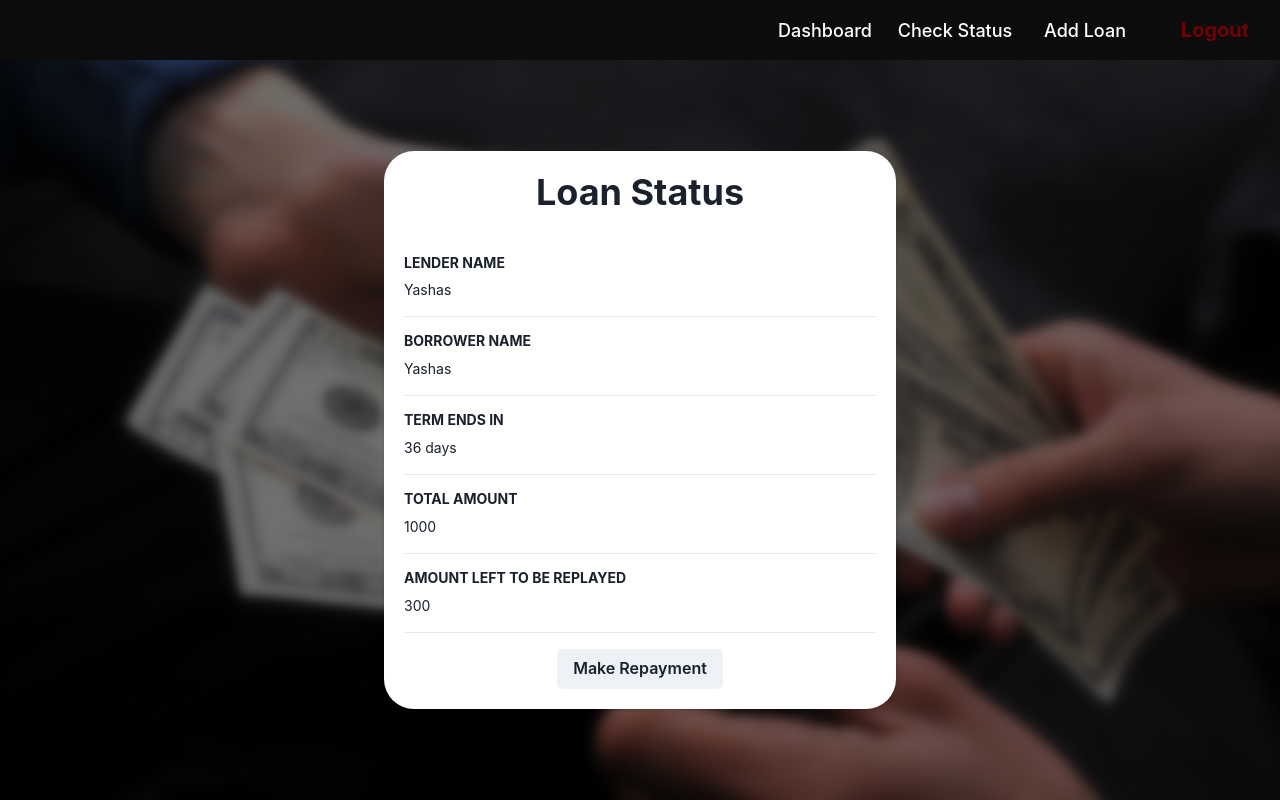
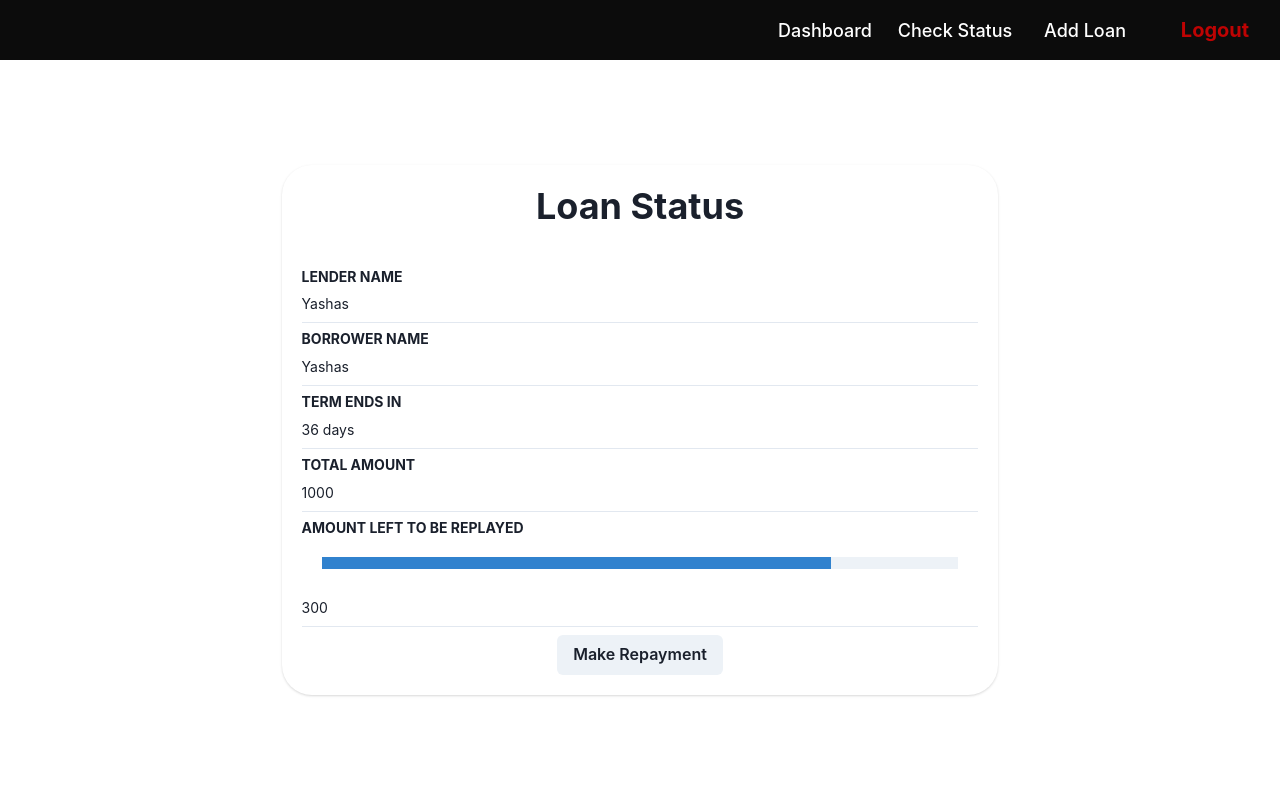
Before and after one commit to Yashaskirnapure/LoanLink_frontend, a React (Create React App) app: page /borrowerstatus in a window 1280 px wide. Built offline with nearby package versions, Linux system fonts and the light colour scheme.

Commit message:
status page updated

```diff
--- a/src/UserPages/borrower_status.jsx
+++ b/src/UserPages/borrower_status.jsx
@@ -4,22 +4,23 @@ import { Card, CardHeader, CardBody } from '@chakra-ui/react'
 import { Button } from '@chakra-ui/react'
 import { Heading, Stack, Box, Text, StackDivider } from '@chakra-ui/react'
 import '../styles/status.css'
+import { Progress } from '@chakra-ui/react'
 
 const BorrowerStatus = () => {
   return (
     <>
-      <div className='wallpaper dark-tint'>
+      <div className=''>
         <Header />
         <div className="status-page">
             <Card
-              width={'50%'}
+              width={'70%'}
               borderRadius={'30px'}
             >
               <CardHeader>
                 <Heading size='xl' textAlign={'center'}>Loan Status</Heading>
               </CardHeader>
               <CardBody>
-                <Stack divider={<StackDivider />} spacing='4'>
+                <Stack divider={<StackDivider />} spacing='2'>
                   <Box>
                     <Heading size='xs' textTransform='uppercase'>
                       Lender Name
@@ -53,9 +54,17 @@ const BorrowerStatus = () => {
                     </Text>
                   </Box>
                   <Box>
-                    <Heading size='xs' textTransform='uppercase'>
+                    <Heading
+                      size='xs'
+                      textTransform='uppercase'
+                    >
                       Amount left to be replayed
                     </Heading>
+                    <Box
+                      padding={'20px'}
+                    >
+                      <Progress value={80}/>
+                    </Box>
                     <Text pt='2' fontSize='sm'>
                       300
                     </Text>
--- a/src/UserPages/lender_status.jsx
+++ b/src/UserPages/lender_status.jsx
@@ -3,15 +3,16 @@ import Header from './lender_header'
 import { Card, CardHeader, CardBody } from '@chakra-ui/react'
 import { Heading, Stack, Box, Text, StackDivider } from '@chakra-ui/react'
 import '../styles/status.css'
+import { Progress } from '@chakra-ui/react'
 
 const LenderStatus = () => {
   return (
     <>
-      <div className='wallpaper dark-tint'>
+      <div className=''>
         <Header />
         <div className="status-page">
             <Card
-              width={'50%'}
+              width={'70%'}
               borderRadius={'30px'}
             >
               <CardHeader>
@@ -55,6 +56,11 @@ const LenderStatus = () => {
                     <Heading size='xs' textTransform='uppercase'>
                       Amount left to be replayed
                     </Heading>
+                    <Box
+                      padding={'20px'}
+                    >
+                      <Progress value={80}/>
+                    </Box>
                     <Text pt='2' fontSize='sm'>
                       300
                     </Text>
--- a/src/UserPages/loans.jsx
+++ b/src/UserPages/loans.jsx
@@ -93,7 +93,9 @@ const Loans = () => {
     <div className='loans-list'>
       <Header />
       <div className="listing">
-        <Heading textAlign={'center'} margin={'20px'}>Available Loans</Heading>
+        <Heading textAlign={'center'} marginTop={'20px'}>
+          Available Loans
+        </Heading>
         <TableContainer
           marginTop={'20px'}
           borderWidth={'1px'}
--- a/src/styles/content.css
+++ b/src/styles/content.css
@@ -10,7 +10,7 @@
 
 .tuple{
     display: flex;
-    margin: 30px 10px;
+    margin: 5px 10px;
 }
 
 .tuple > div {
--- a/src/styles/header.css
+++ b/src/styles/header.css
@@ -35,7 +35,7 @@
 }
 
 .logout{
-    color: rgb(114, 2, 2);
+    color: rgb(190, 3, 3);
     font-size: 20px;
     font-weight: bolder;
 }
```
